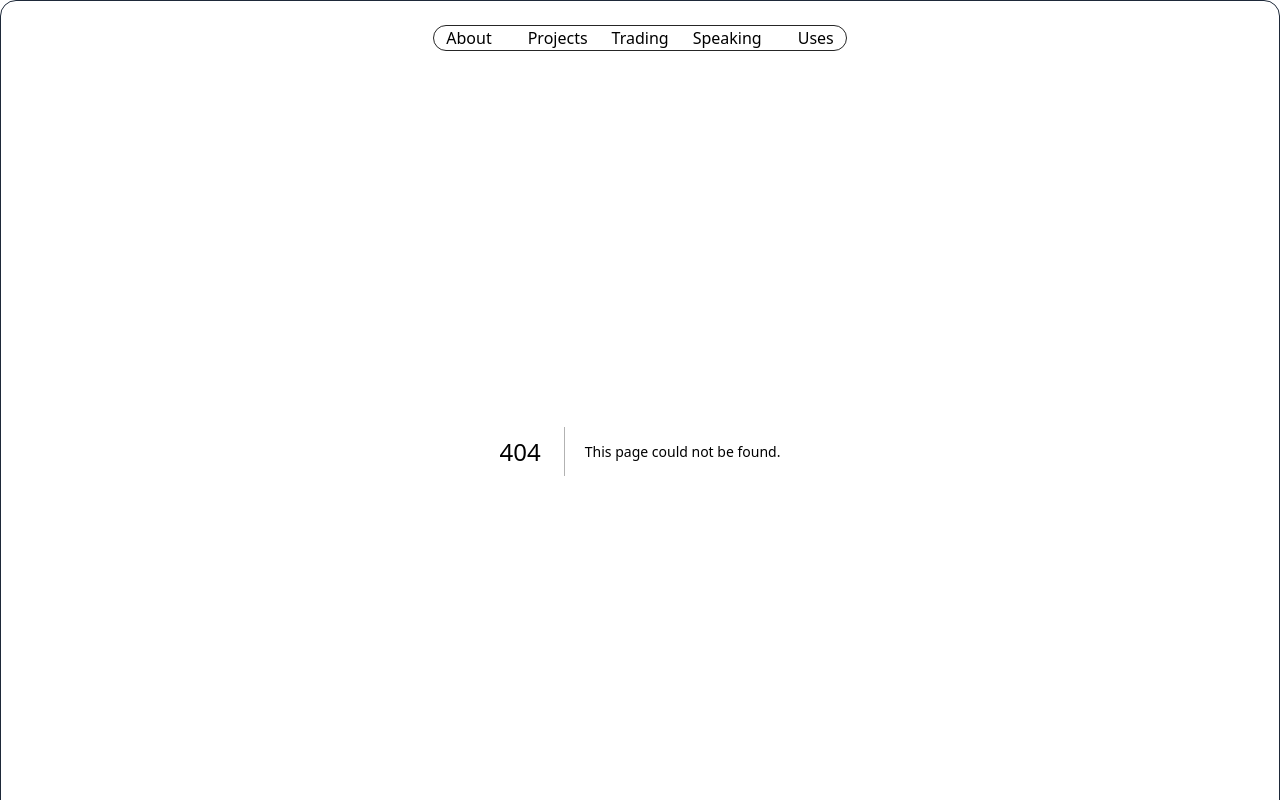
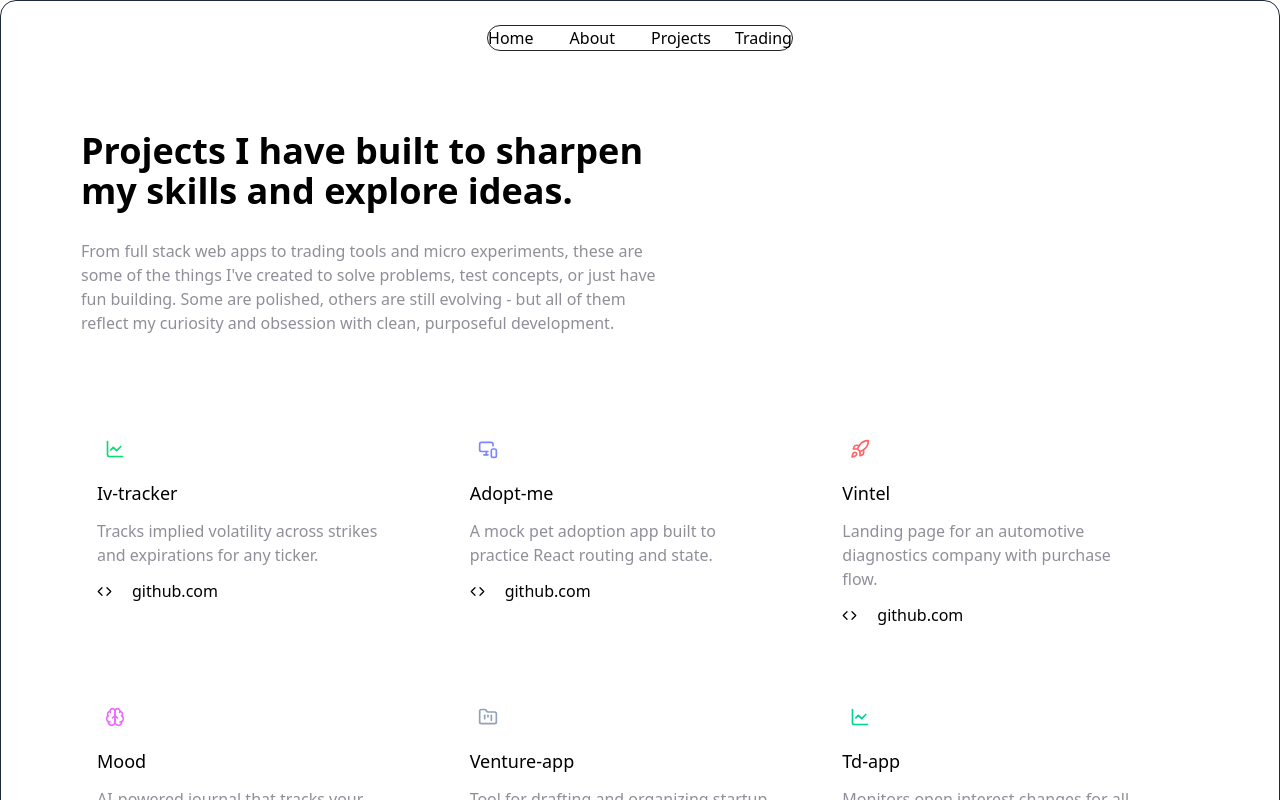
Before and after one commit to OttoHines3/my-website, a Next.js app: page /projects in a window 1280 px wide. Before the commit this address had no page. Shown: the top 800 px of the page. Built offline with nearby package versions, Linux system fonts and the light colour scheme.

Commit message:
added a projects page and poslished small details around site

```diff
--- a/src/app/layout.tsx
+++ b/src/app/layout.tsx
@@ -1,4 +1,5 @@
 import "./globals.css";
+import Link from "next/link";
 
 export const metadata = {
   title: 'Otto Hines – Developer & Trader',
@@ -37,11 +38,11 @@ export default function RootLayout({
         <div className="mx-auto max-w-7xl light:bg-white dark:bg-[#18181c] border border-gray-800 rounded-2xl">
           <header className=" px-4 flex justify-center space-x-5">
             <nav className="mt-6 space-x-6 border border-neutral-800 rounded-full text-black dark:text-gray-300 dark:bg-[#25252a] ">
-              <a href="#" className="hover:text-green-300 px-3">About</a>
-              <a href="#" className="hover:text-green-300">Projects</a>
-              <a href="#" className="hover:text-green-300">Trading</a>
-              <a href="#" className="hover:text-green-300">Speaking</a>
-              <a href="#" className="hover:text-green-300 px-3">Uses</a>
+              <Link href="/" className="hover:text-green-300">Home</Link>
+              <Link href="#" className="hover:text-green-300 px-3">About</Link>
+              <Link href="/projects" className="hover:text-green-300">Projects</Link>
+              <Link href="#" className="hover:text-green-300">Trading</Link>
+
             </nav>
             {/* <ThemeToggle /> */}
           </header>
--- a/src/app/page.tsx
+++ b/src/app/page.tsx
@@ -22,10 +22,10 @@ export default function Home() {
           blend structure with intuition. Whether I’m refining an options model or designing a user experience,
           I care about clarity, performance, and results.</p>
         <div className="flex gap-4  text-gray-400 space-x-3" >
-          <a href="#" className="hover:text-white"><FaXTwitter size={20} /></a>
-          <a href="#" className="hover:text-white"><FaInstagram size={20} /></a>
-          <a href="#" className="hover:text-white"><FaGithub size={20} /></a>
-          <a href="#" className="hover:text-white"><FaLinkedin size={20} /></a>
+          {/* <a href="#" className="hover:text-white"><FaXTwitter size={20} /></a>
+          <a href="#" className="hover:text-white"><FaInstagram size={20} /></a> */}
+          <a href="http://github.com/ottohines3" className="hover:text-white"><FaGithub size={20} /></a>
+          <a href="http://www.linkedin.com/in/otto-hines-bb8951320" className="hover:text-white"><FaLinkedin size={20} /></a>
         </div>
       </div>
 
--- /dev/null
+++ b/src/app/projects/page.tsx
@@ -0,0 +1,73 @@
+import Link from "next/link";
+import { FolderKanban, Code, Brain, MonitorSmartphone, Rocket, LineChart } from 'lucide-react';
+
+
+const items = [
+    {
+        title: "Iv-tracker",
+        description: "Tracks implied volatility across strikes and expirations for any ticker.",
+        link: "https://github.com/OttoHines3/iv-tracker",
+        icon: <LineChart size={20} className="text-green-400" />
+    },
+    {
+        title: "Adopt-me",
+        description: "A mock pet adoption app built to practice React routing and state.",
+        link: "https://github.com/OttoHines3/adopt-me",
+        icon: <MonitorSmartphone size={20} className="text-indigo-400" />
+    },
+    {
+        title: "Vintel",
+        description: "Landing page for an automotive diagnostics company with purchase flow.",
+        link: "https://github.com/OttoHines3/vintel", // link to live page if it's public
+        icon: <Rocket size={20} className="text-red-400" />
+    },
+    {
+        title: "Mood",
+        description: "AI-powered journal that tracks your mood based on daily entries.",
+        link: "https://github.com/OttoHines3/mood",
+        icon: <Brain size={20} className="text-fuchsia-400" />
+    },
+    {
+        title: "Venture-app",
+        description: "Tool for drafting and organizing startup ideas and pitches.",
+        link: "https://github.com/OttoHines3/venture-app",
+        icon: <FolderKanban size={20} className="text-slate-400" />
+    },
+    {
+        title: "Td-app",
+        description: "Monitors open interest changes for all options on a given ticker.",
+        link: "https://github.com/OttoHines3/td-app",
+        icon: <LineChart size={20} className="text-emerald-400" />
+    },
+];
+
+export default function Projects() {
+    return (
+        <div>
+            <div className="flex flex-col max-w-xl m-20 space-y-7 ">
+                <h1 className=" font-semibold text-4xl font-sans ">
+                    Projects I have built to sharpen my skills and explore ideas.
+                </h1>
+                <p className="text-[#8f8f99]">From full stack web apps to trading tools and micro experiments, these are some of the things
+                    I've created to solve problems, test concepts, or just have fun building. Some are polished,
+                    others are still evolving - but all of them reflect my curiosity and obsession with clean,
+                    purposeful development.</p>
+            </div>
+            <div className="grid grid-cols-3 grid-row-2 m-20 space-y-10 space-x-10">
+                {items.map((obj, index) => (
+                    <div className="flex flex-col space-y-3 hover:bg-[#232323] rounded-xl p-4 hover:shadow-lg hover:scale-[1.01] hover:-translate-y-1" key={index}>
+                        <div className="w-fit p-2 rounded-full ">
+                            {obj.icon}
+                        </div>
+                        <h2 className="text-lg">{obj.title}</h2>
+                        <p className="text-[#8f8f99]"> {obj.description} </p>
+
+                        <Link href={obj.link} className="flex flex-row space-x-5 items-center hover:text-green-300"> <Code size={15} /> <p>github.com</p></Link>
+                    </div>
+                )
+
+                )}
+            </div>
+        </div>
+    )
+}
```
Also changed, not shown: src/app/about/page.tsx (added), src/app/trading/page.tsx (added).
